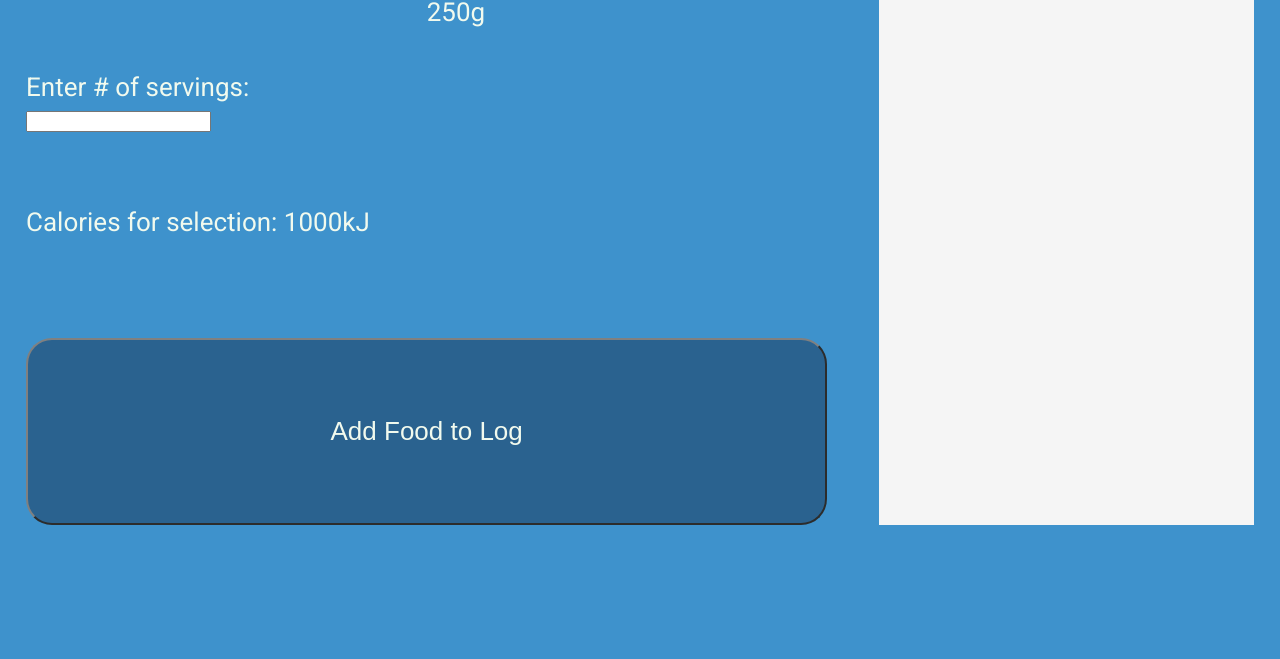
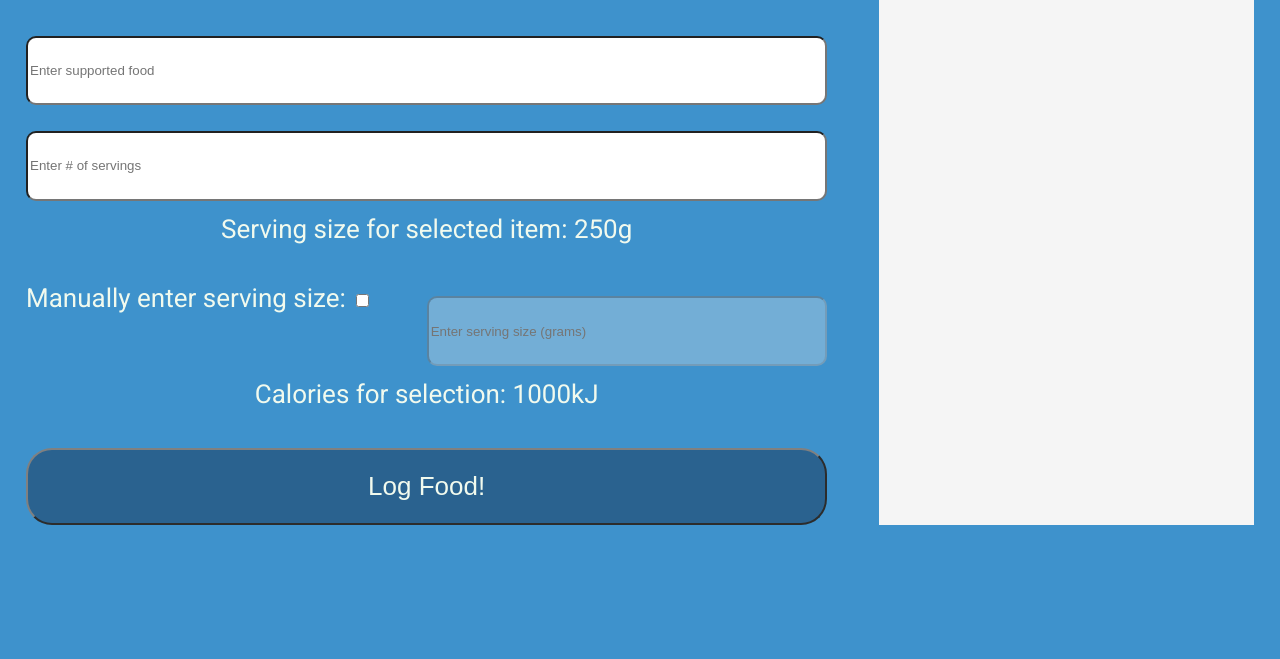
Before and after one commit to finnlay-ernst/foodbook, a website: page index.html in a window 1280 px wide. Shown: the part 141-800 px from the top of the page. Drawn offline with Linux system fonts and the light colour scheme.

Commit message:
Changed up design a bit and properly constrained content grid to page grid

```diff
--- a/index.html
+++ b/index.html
@@ -22,37 +22,33 @@
                 <li class="menu-item"><i class="material-icons">meeting_room</i></li>
             </ul>
         </div>
-        <div class="content">
-            <span>
-                Select a supported food:
-                <label class="selected-food"><input list="foods" id="selectedFood" /></label>
-            </span>
-            <datalist id="foods">
-                <option value="Apple"></option>
-                <option value="Chicken"></option>
-                <option value="Eggs"></option>
-            </datalist>
+        <div class="content-container">
+            <div class="content">
+                <h2 id="contentTitle">Add Food to Log</h2>
+                <div id=selectedFoodContainer>
+                    <input id="selectedFood" placeholder="Enter supported food"></input>
+                </div>
+                <div id=selectedServingsContainer>
+                    <input id="selectedServings" placeholder="Enter # of servings"></input>
+                </div>
+                <div id="servingSizeContainer">
+                    Serving size for selected item: <output id=servingSize>250g</output>
+                </div>
+                <div id="checkManualContainer">
+                    Manually enter serving size: <input type="checkbox">
+                </div>
+                <div id="manualServingContainer">
+                    <input id="manualServing" placeholder="Enter serving size (grams)" disabled=true></input>
+                </div>
 
-            <span class="serving-info">
-                Manually enter serving size:
-                <input type="checkbox">
-                <br>
-                Serving size for selected item:
-                <output id=servingSize>250g</output>
-            </span>
-
-            <span>
-                Enter # of servings:
-                <label class="selected-servings"><input id="selectedServings" /></label>
-            </span>
-
-            <span class="calorie-info">
-                Calories for selection:
-                <output id="calories">1000kJ</output>
-            </span>
-            <span class="button-container">
-                <button id="logFood">Add Food to Log</button>
-            </span>
+                <div id="selectionCaloriesContainer">
+                    Calories for selection:
+                    <output id="selectionCalories">1000kJ</output>
+                </div>
+                <div id="logFoodContainer">
+                    <button id="logFood">Log Food!</button>
+                </div>
+            </div>
         </div>
         <div class="recent-activity">
             <span>Recent logs go here</span>
--- a/style.css
+++ b/style.css
@@ -76,28 +76,80 @@ body {
     border-radius: 0.2rem;
 }
 
-.content {
+.content-container {
     grid-column: 1 / 3;
     grid-row: 2 / 2;
     margin: 1rem;
+}
+.content {
+    box-sizing: border-box;
+    width: 100%;
+    height: 100%;
     display: grid;
     grid-template-columns: 1fr 1fr;
-    grid-row: repeat(5, 1fr);
+    grid-row: repeat(7, 1fr);
+    grid-template-areas:
+    "heading heading"
+    "foodInput foodInput"
+    "servingInput servingInput"
+    "servingSizeOutput servingSizeOutput"
+    "manualCheck manualServingInput"
+    "selectionCaloriesOutput selectionCaloriesOutput"
+    "logFoodButton logFoodButton";
 }
 
-.serving-info {
-    grid-column: 2 / 2;
-    grid-row: 1 / 3;
+#contentTitle{
+    grid-area: heading;
+    color: var(--color1);
+    margin: 0;
+    padding: 0;
 }
-.calorie-info {
-    grid-column: 1 / 3;
-    grid-row: 3 / 3;
-
+#selectedFoodContainer {
+    grid-area: foodInput;
+    padding-top: 0.5rem;
+    padding-bottom: 0.5rem;
 }
-.button-container{
-    grid-column: 1 / 3;
-    grid-row: 4 / 6;
-    margin-top: 1rem;
+#selectedFoodContainer > input {
+    box-sizing: border-box;
+    width: 100%;
+    height: 100%;
+    border-radius: 10px;
+}
+#selectedServingsContainer {
+    grid-area: servingInput;
+    padding-top: 0.5rem;
+    padding-bottom: 0.5rem;
+}
+#selectedServingsContainer input {
+    box-sizing: border-box;
+    width: 100%;
+    height: 100%;
+    border-radius: 10px;
+}
+#servingSizeContainer {
+    grid-area: servingSizeOutput;
+    text-align: center;
+}
+#checkManualContainer {
+    grid-area: manualCheck;
+}
+#manualServingContainer {
+    grid-area: manualServingInput;
+    padding-top: 0.5rem;
+    padding-bottom: 0.5rem;
+}
+#manualServingContainer input {
+    box-sizing: border-box;
+    width: 100%;
+    height: 100%;
+    border-radius: 10px;
+}
+#selectionCaloriesContainer {
+    grid-area: selectionCaloriesOutput;
+    text-align: center;
+}
+#logFoodContainer {
+    grid-area: logFoodButton;
 }
 #logFood {
     border-radius: 1rem;
```
